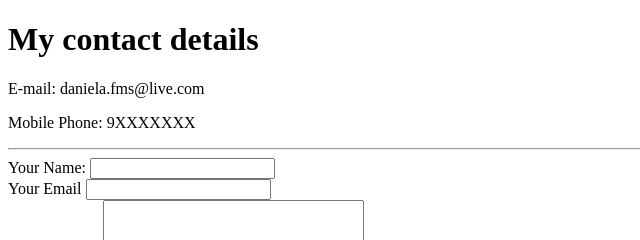
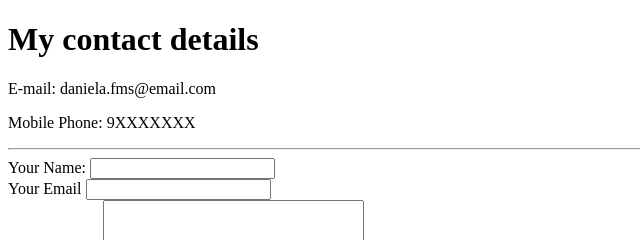
Before and after one commit to Daniela444/cv, a plain HTML site: page Contact Details.html in a window 1280 px wide. Shown: the top 240 px of the page, 0-640 px from the left. Drawn offline with Linux system fonts and the light colour scheme.

Commit message:
Update Contact Details.html

```diff
--- a/Contact Details.html
+++ b/Contact Details.html
@@ -7,7 +7,7 @@
 </head>
 <body>
   <h1>My contact details</h1>
-  <p>E-mail: daniela.fms@live.com</p>
+  <p>E-mail: daniela.fms@email.com</p>
   <p>Mobile Phone: 9XXXXXXX</p>
   <hr>
   <form action="mailto:daniela.fms@live.com.pt" method="post" enctype="text/plain">
```
